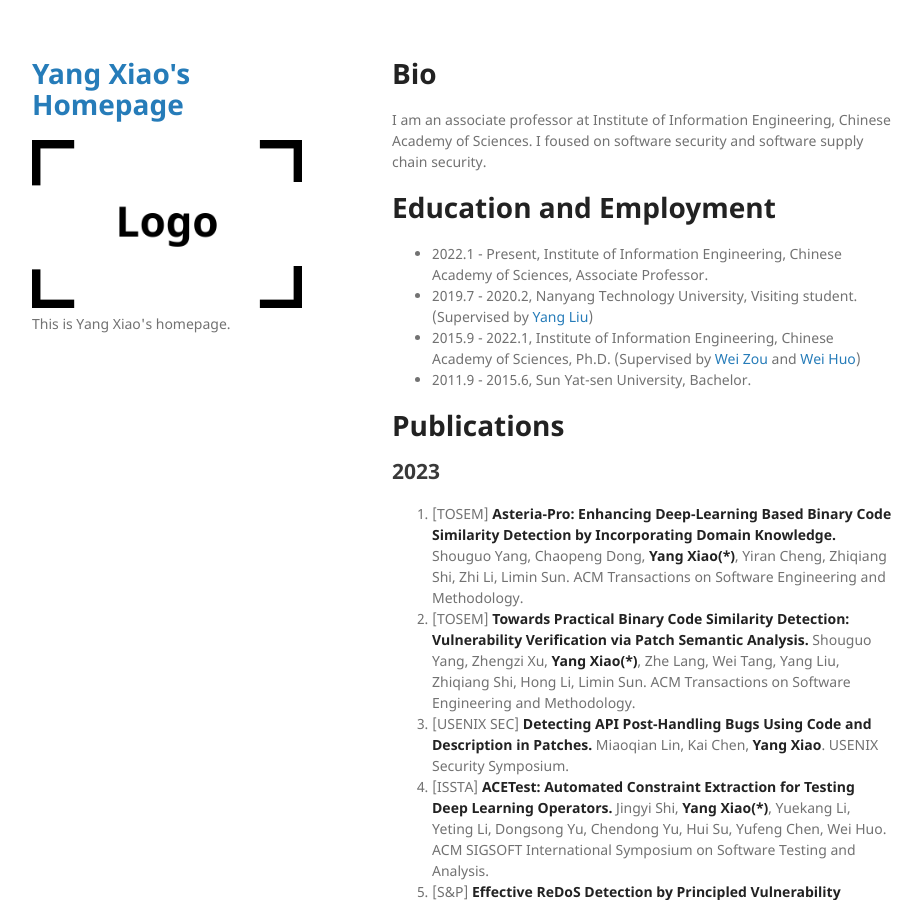
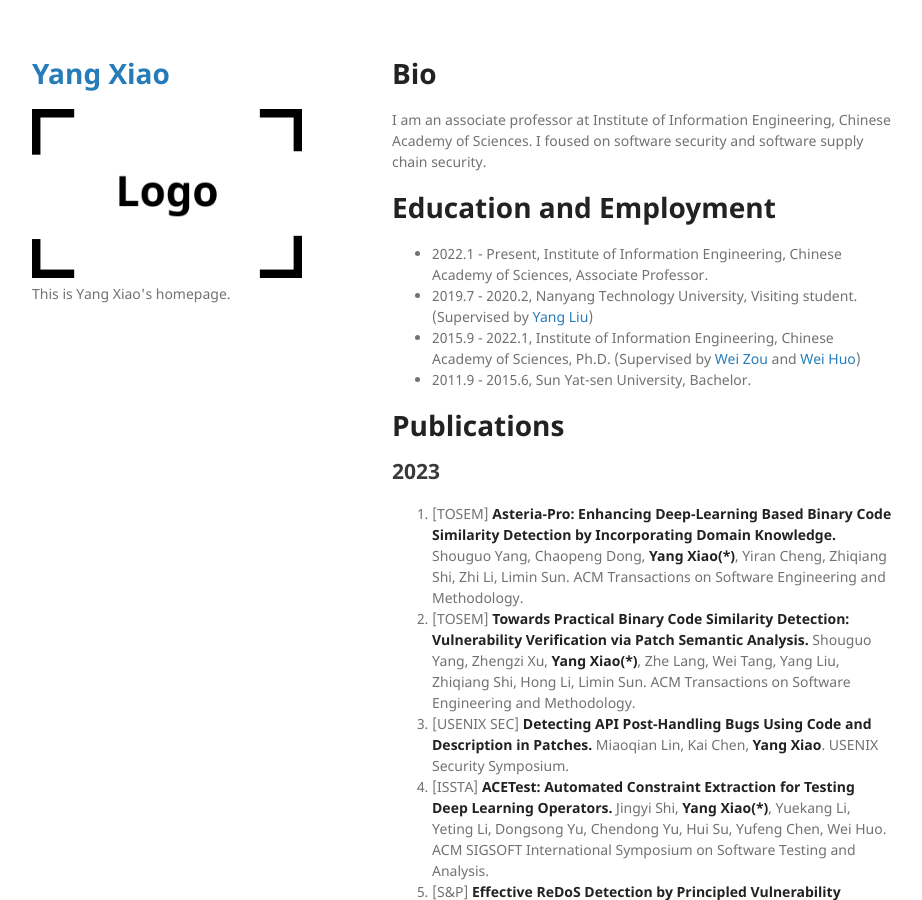
Before and after one commit to YangY-Xiao/YangY-Xiao.github.io, a Jekyll site: the page built from index.md, in a window 1280 px wide and 900 px high. Shown: the whole window, without its empty margins (178-1100 px from the left). Built offline with Jekyll 4.4.1, drawn with Linux system fonts in a browser that asks for light colours; our own code applies the rules of GitHub Pages for plain Markdown files.

Commit message:
update config

```diff
--- a/_config.yml
+++ b/_config.yml
@@ -1,4 +1,4 @@
-title: Yang Xiao's Homepage
+title: Yang Xiao
 logo: /assets/img/logo.png
 description: This is Yang Xiao's homepage.
 show_downloads: true
```
